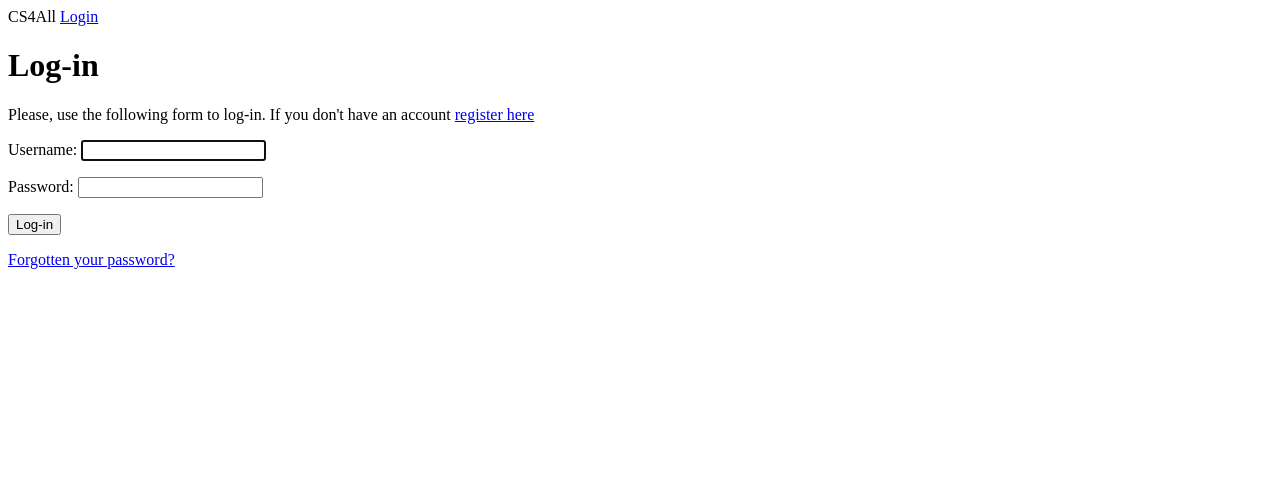
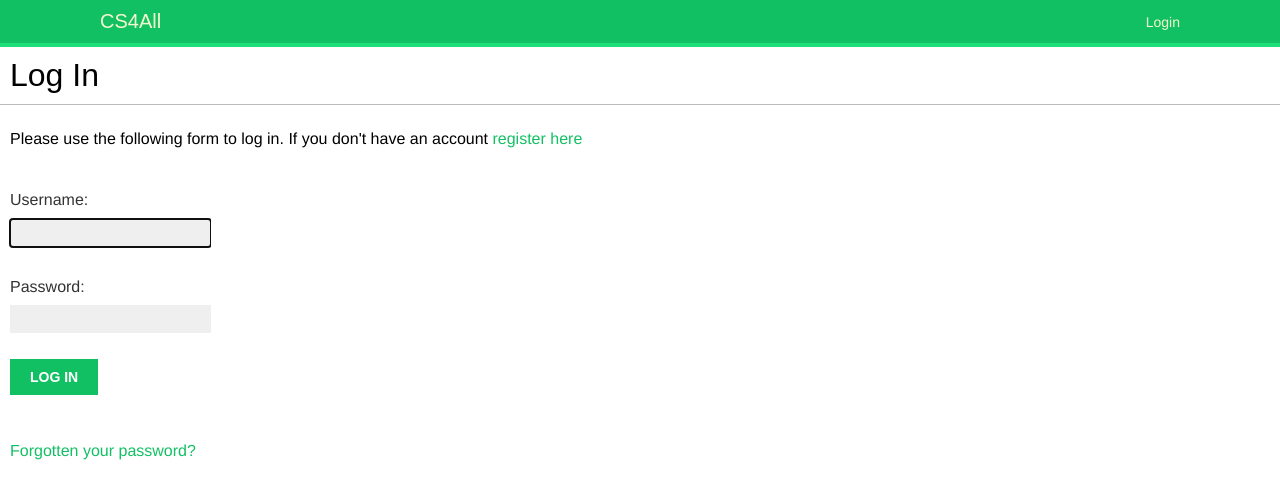
Before and after one commit to hackny2017labs/csforall, a Django app: page /account/login/ in a window 1280 px wide. Shown: the top 499 px of the page. Run offline with Django 3.2, Linux system fonts and the light colour scheme; some web fonts are replaced.

Commit message:
Add simple CSS styling

```diff
--- a/account/static/css/base.css
+++ b/account/static/css/base.css
@@ -8,6 +8,7 @@ body {
 
 p {
     line-height: 1.8;
+    padding: 0 0 0 10px;
 }
 
 a {
@@ -23,7 +24,7 @@ h1, h2, h3, h4, h5 , h6 { font-family: 'Muli', sans-serif; font-weight:normal; }
 
 h1 {
     border-bottom:1px solid #bbb;
-    padding:0 0 10px 0;
+    padding:0 0 10px 10px;
     margin:10px 0 20px 0;
 }
 
--- a/account/templates/base.html
+++ b/account/templates/base.html
@@ -1,8 +1,9 @@
-
+{% load staticfiles %}
 <!DOCTYPE html>
 <html>
 <head>
     <title>{% block title %}{% endblock %}</title>
+    <link rel="stylesheet" href="{% static 'css/base.css' %}">
 </head>
 <body>
     <div id="header">
--- a/account/templates/registration/login.html
+++ b/account/templates/registration/login.html
@@ -1,12 +1,12 @@
 {% extends "base.html" %}
 
-{% block title %}Log-in{% endblock %}
+{% block title %}Log in{% endblock %}
 
 {% block content %}
-    <h1>Log-in</h1>
+    <h1>Log In</h1>
 
     {% if not form.errors %}
-        <p>Please, use the following form to log-in. If you don't have an account <a href="{% url 'register' %}">register here</a></p>
+        <p>Please use the following form to log in. If you don't have an account <a href="{% url 'register' %}">register here</a></p>
     {% endif %}
 
     <div class="login-form">
@@ -14,7 +14,7 @@
             {{ form.as_p }}
             {% csrf_token %}
             <input type="hidden" name="next" value="{{ next }}" />
-            <p><input type="submit" value="Log-in"></p>
+            <p><input type="submit" value="Log in"></p>
         </form>
         <p><a href="{% url "password_reset" %}">Forgotten your password?</a></p>
     </div>
```
